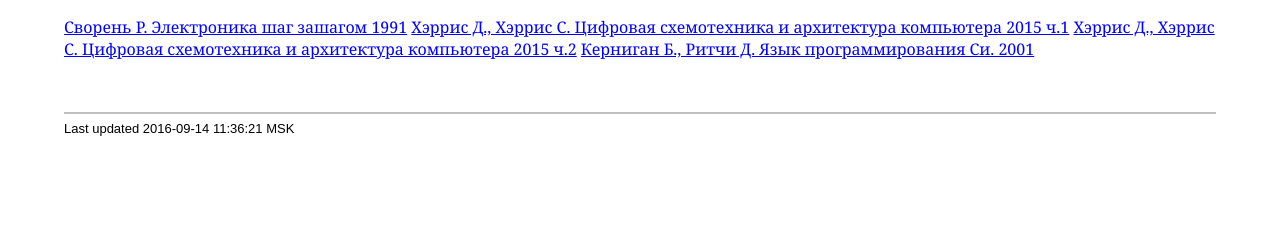
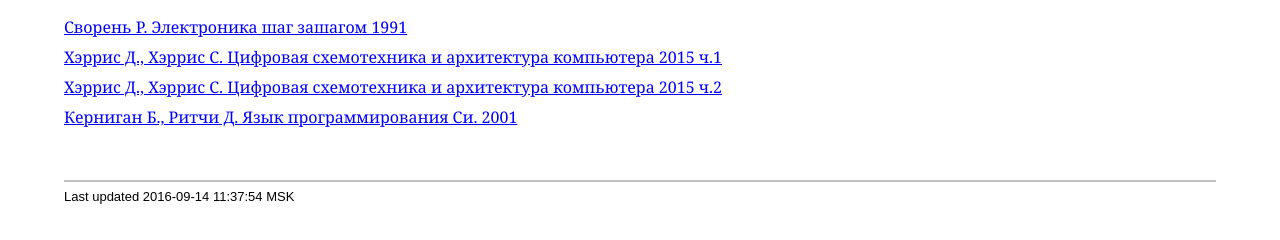
Before and after one commit to master-lomaster/master-lomaster.github.io, a plain HTML site: page library.html in a window 1280 px wide. Drawn offline with Linux system fonts and the light colour scheme.

Commit message:
Add files via upload

```diff
--- a/library.html
+++ b/library.html
@@ -733,15 +733,15 @@ asciidoc.install();
 <div id="header">
 </div>
 <div id="content">
-<div class="paragraph"><p><a href="http://ut52.ru/Svoren_1991.djvu">Сворень Р. Электроника шаг зашагом 1991</a>
-<a href="http://ut52.ru/HH2.part1.rar">Хэррис Д., Хэррис С. Цифровая схемотехника и архитектура компьютера 2015 ч.1</a>
-<a href="http://ut52.ru/HH2.part2.rar">Хэррис Д., Хэррис С. Цифровая схемотехника и архитектура компьютера 2015 ч.2</a>
-<a href="http://ut52.ru/KR.rar">Керниган Б., Ритчи Д. Язык программирования Си. 2001</a></p></div>
+<div class="paragraph"><p><a href="http://ut52.ru/Svoren_1991.djvu">Сворень Р. Электроника шаг зашагом 1991</a></p></div>
+<div class="paragraph"><p><a href="http://ut52.ru/HH2.part1.rar">Хэррис Д., Хэррис С. Цифровая схемотехника и архитектура компьютера 2015 ч.1</a></p></div>
+<div class="paragraph"><p><a href="http://ut52.ru/HH2.part2.rar">Хэррис Д., Хэррис С. Цифровая схемотехника и архитектура компьютера 2015 ч.2</a></p></div>
+<div class="paragraph"><p><a href="http://ut52.ru/KR.rar">Керниган Б., Ритчи Д. Язык программирования Си. 2001</a></p></div>
 </div>
 <div id="footnotes"><hr /></div>
 <div id="footer">
 <div id="footer-text">
-Last updated 2016-09-14 11:36:21 MSK
+Last updated 2016-09-14 11:37:54 MSK
 </div>
 </div>
 </body>
```
